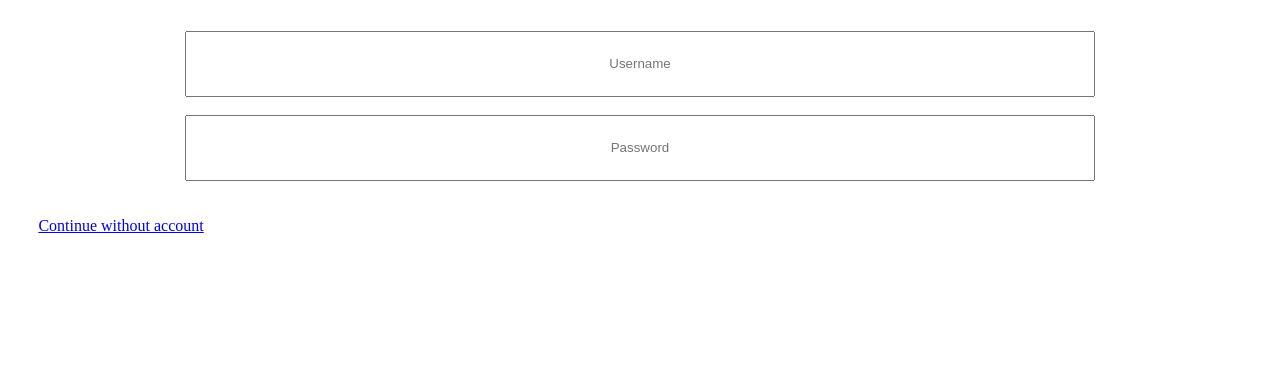
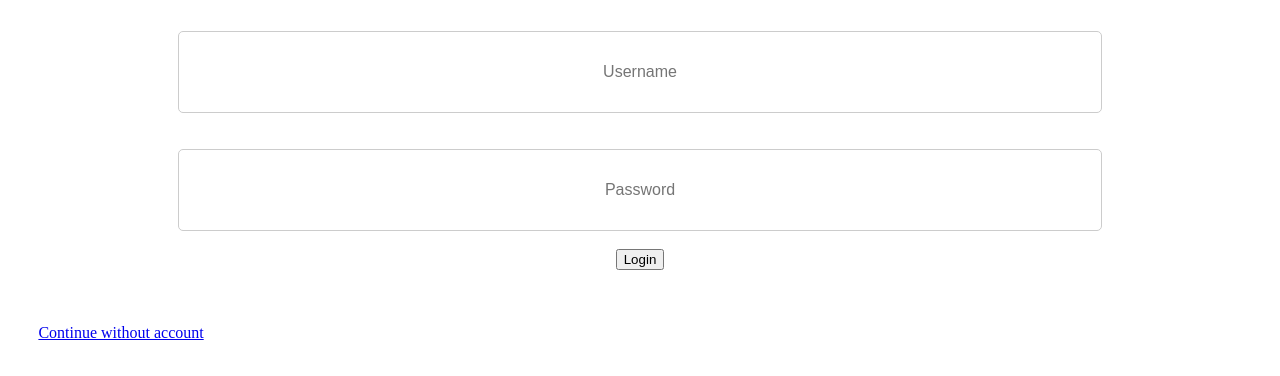
Before and after one commit to oxyjilly/project, a plain HTML site: page testfolder/index.html in a window 1280 px wide. Shown: the part 88-464 px from the top of the page. Drawn offline with Linux system fonts and the light colour scheme.

Commit message:
worked on style and layout

```diff
--- a/testfolder/index.html
+++ b/testfolder/index.html
@@ -7,9 +7,9 @@
     </head>
     <body class="loginPageBody">
         <h2 id="largeHeading">Please login below</h2>
-        <input type="text" name="username" id="loginUser" placeholder="Username" autocomplete="off"></input><br>
+        <input type="text" name="username" id="loginUser" placeholder="Username" autocomplete="off"></input><br><br>
         <input type="text" name="password" id="loginPass" placeholder="Password" autocomplete="off"></input><br>
-        <br>
-        <a href="main.html">Continue without account</a>
+        <button name="loginSubmit" type="submit" class="button">Login</button><br><br><br>
+        <a href="main.html" script="align-self: center">Continue without account</a>
     </body>
 </html>
--- a/testfolder/styles.css
+++ b/testfolder/styles.css
@@ -13,12 +13,26 @@ head, body {
 }
 
 #loginUser, #loginPass{
+    border: 1px solid #ccc;
+    border-radius: 5px;
+    padding: 10px;
+    font-size: 16px;
+    color: #555;
     text-align: center;
     display: block;
     size: large;
     align-self: center;
     width: 75%;
     height: 60px;
+    align-self: center;
+    margin: 0 auto;
+}
+
+.button {
+    text-align: center;
+    display: block;
+    size: large;
+    align-self: center;
     align-self: center;
     margin: 0 auto;
 }
```
Also changed, not shown: 2 other files.
